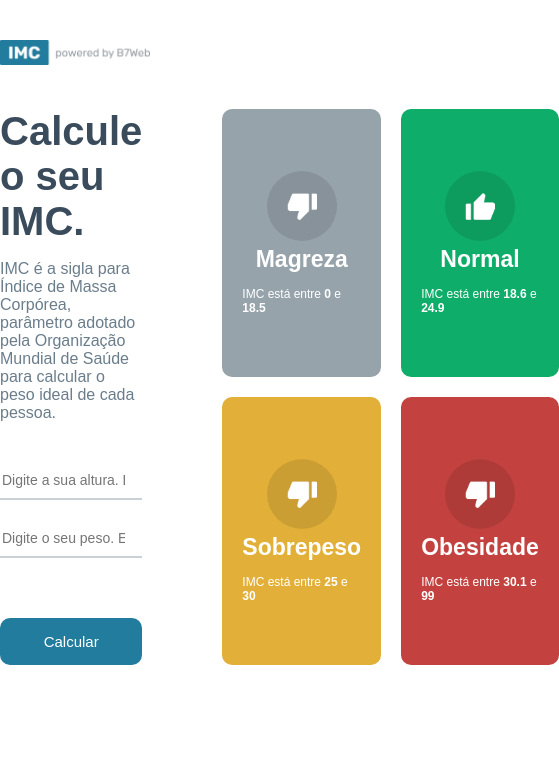
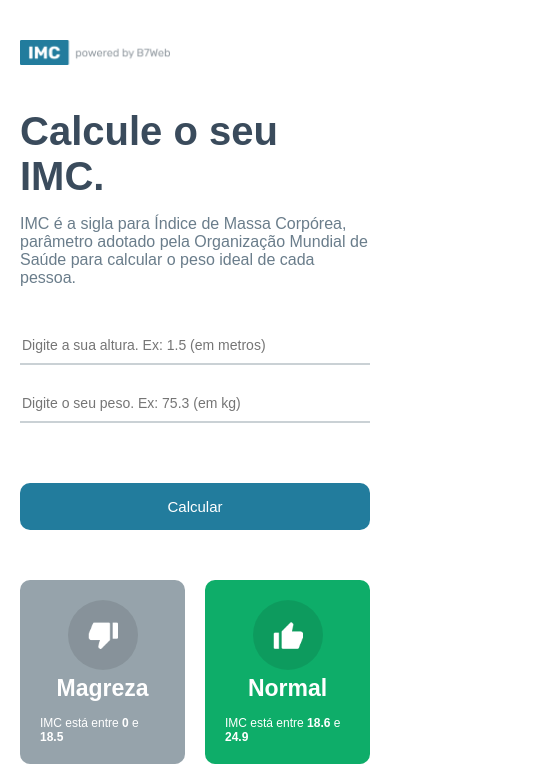
Before and after one commit to xMattRx/React_IMC, a React (Vite) app: page / in a window 390 px wide. Shown: the top 782 px of the page, 559 px wide, since content can reach past the window. Built offline with nearby package versions, Linux system fonts and the light colour scheme.

Commit message:
Responsividade

```diff
--- a/src/App.module.css
+++ b/src/App.module.css
@@ -3,6 +3,9 @@
 }
 body{
   font-family: Arial, Helvetica, sans-serif;
+}
+.main{
+  padding-bottom: 50px;
 }
 .headerContainer{
   max-width: 900px;
@@ -91,3 +94,32 @@
 .container .rightSide .rightArrow:hover{
   opacity: .8;
 }
+
+
+@media (max-width: 770px){
+  header{
+    padding: 0 20px;
+  }
+  .container{
+    padding: 0 20px;
+    flex-direction: column;
+  }
+  .container .leftSide{
+    margin-right: 0;
+  }
+  .container .rightSide{
+    margin-left: 0;
+    margin-top: 50px;
+  }
+  .container .rightSide .rightArrow{
+    margin-left: 0;
+    margin-top: 0;
+    border-radius: 10px;
+  }
+}
+
+@media(max-width: 430px){
+  .container .rightside .grid{
+    grid-template-columns: 1fr;
+  }
+}
```
